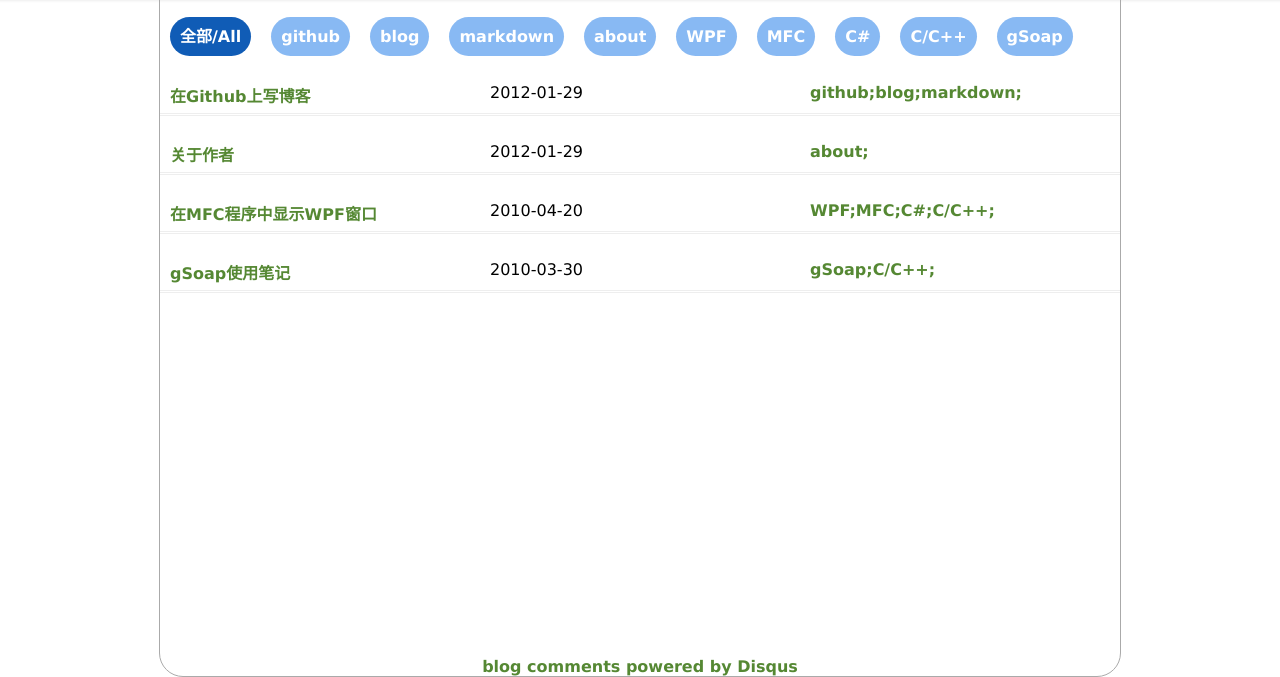
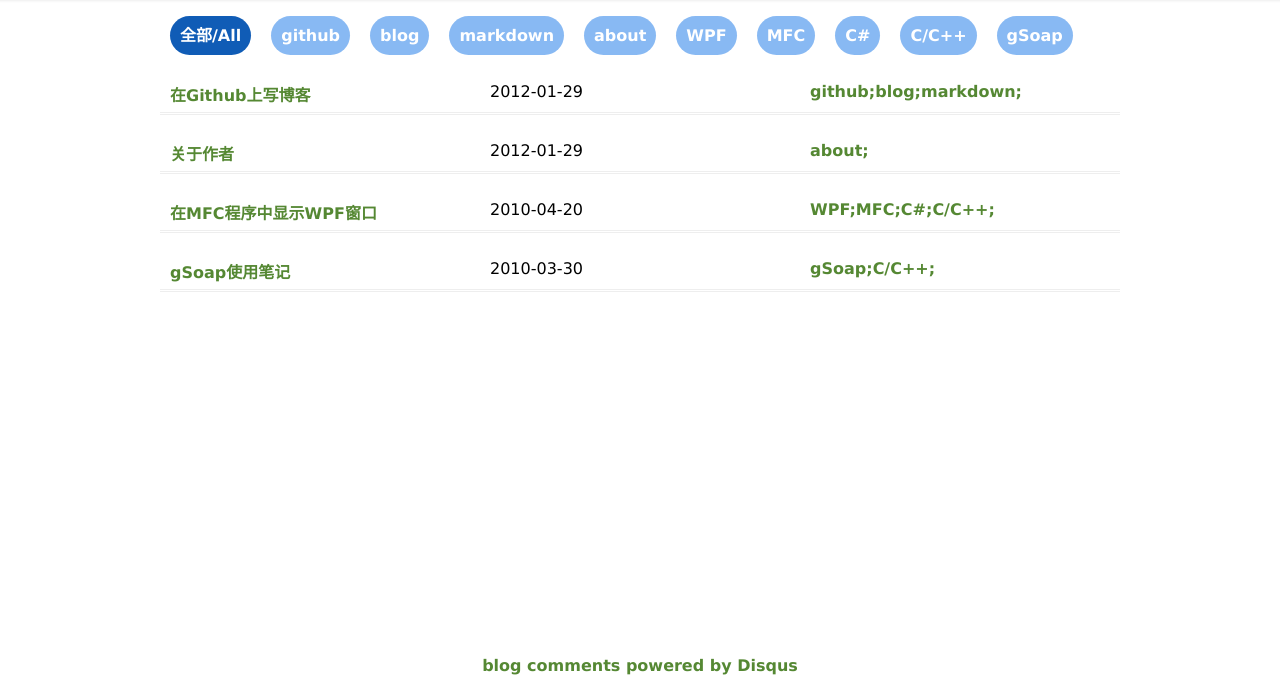
Before and after one commit to lvkun/lvkun.github.com, a plain HTML site: page index.html in a window 1280 px wide. Shown: the part 144-821 px from the top of the page. Drawn offline with Linux system fonts and the light colour scheme; a script that the page names is missing.

Commit message:
style -- remove border of body.

```diff
--- a/css/style.css
+++ b/css/style.css
@@ -4,11 +4,6 @@ body {
     margin: 0 auto;
     min-width: 740px;
     width: 960px;
-
-    -moz-border-radius: 1.5em;
-    -webkit-border-radius: 1.5em;
-    border-radius: 1.5em;
-    border: 1px solid #AAA;
 
     background: #fff url(../icons/header_bg.gif) repeat-x top;
 }
```
